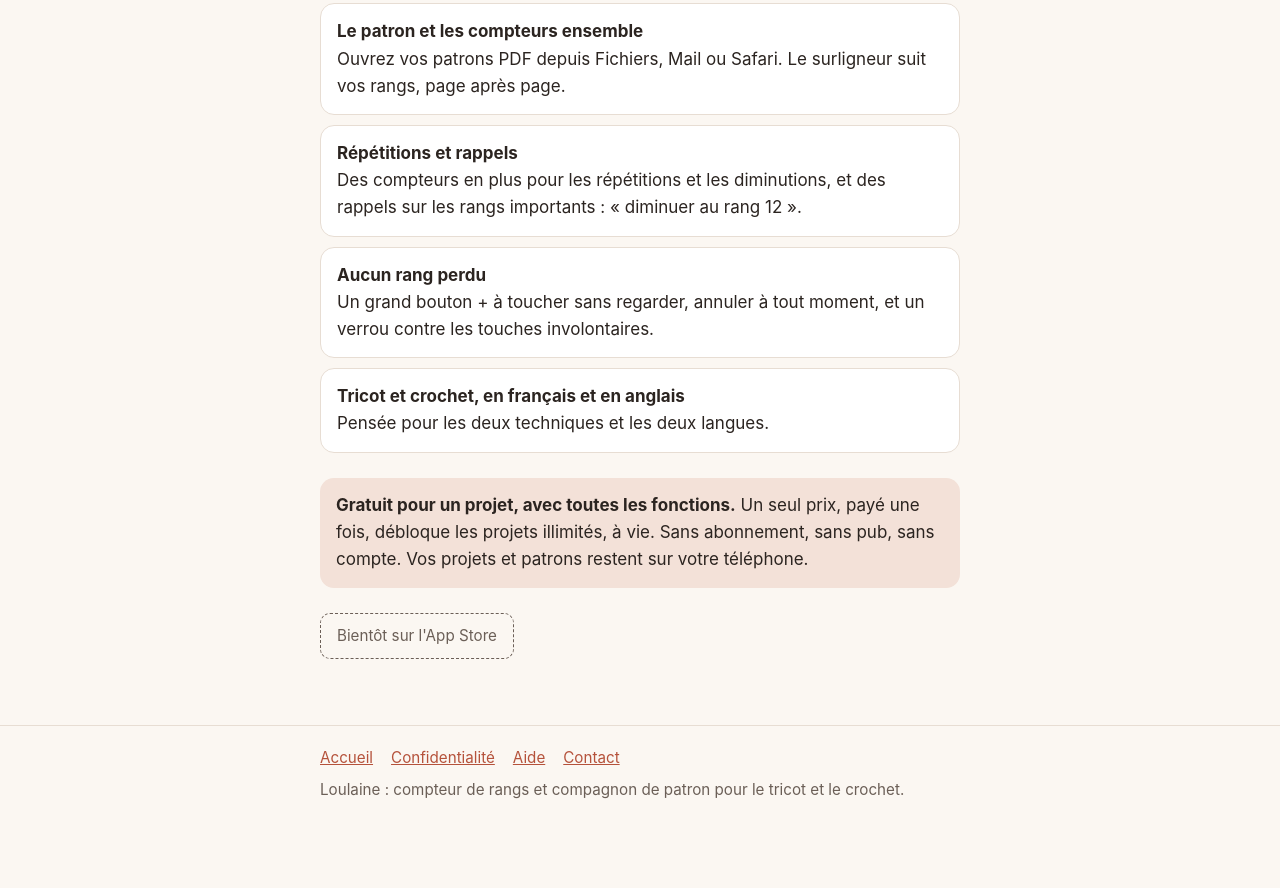
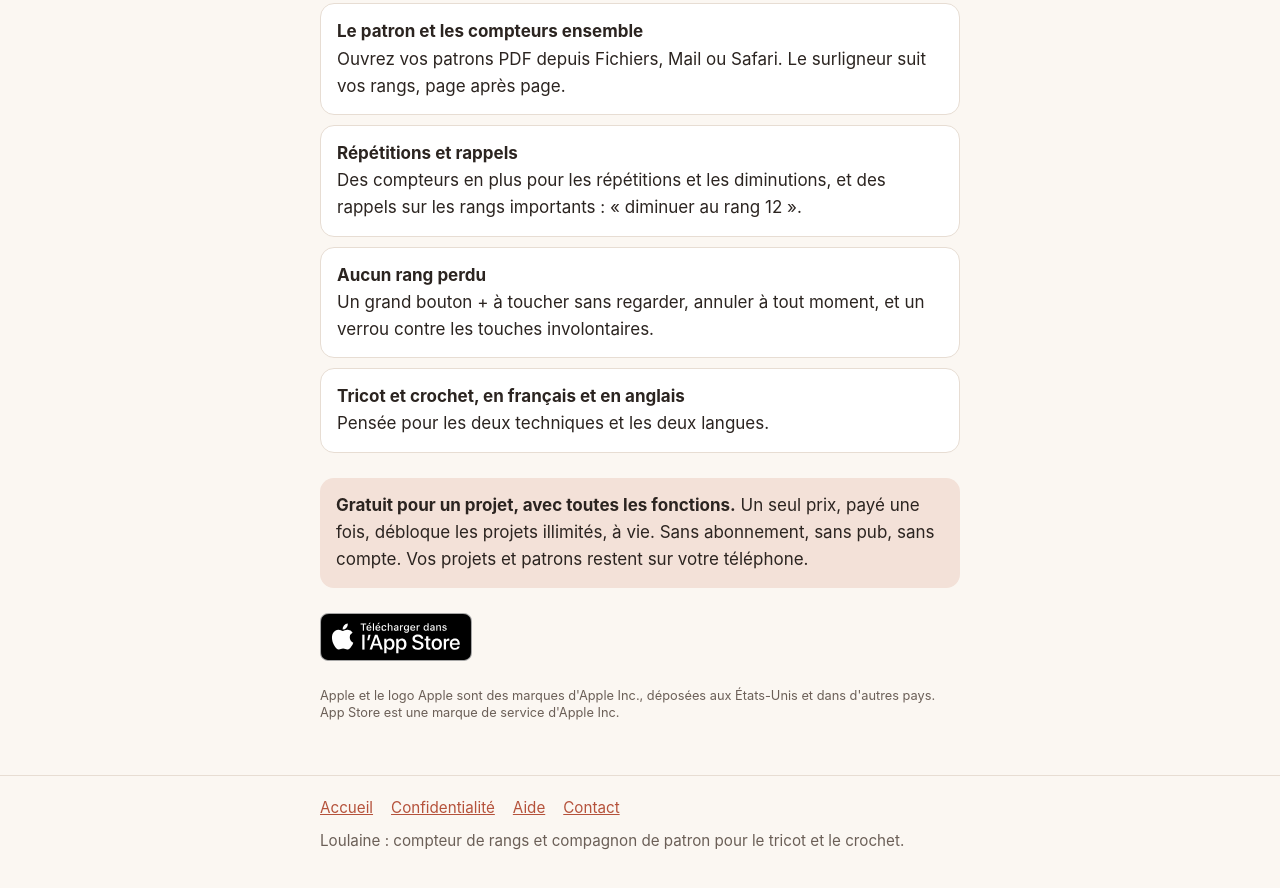
Before and after one commit to ardoise-studio/ardoise-studio.github.io, a plain HTML site: page loulaine/fr/index.html in a window 1280 px wide. Shown: the part 248-1136 px from the top of the page. Before the commit the page ends 1098 px from the top, so only its background shows below. Drawn offline with Linux system fonts and the light colour scheme.

Commit message:
loulaine: official App Store badge (EN/FR) linking to the live app

```diff
--- a/loulaine/fr/index.html
+++ b/loulaine/fr/index.html
@@ -28,7 +28,8 @@ le compteur avance et le surligneur descend sur la ligne suivante du patron.</p>
 </ul>
 <p class="price"><strong>Gratuit pour un projet, avec toutes les fonctions.</strong> Un seul prix, payé une fois, débloque
 les projets illimités, à vie. Sans abonnement, sans pub, sans compte. Vos projets et patrons restent sur votre téléphone.</p>
-<div class="badges"><span class="badge">Bientôt sur l'App Store</span></div>
+<div class="badges"><a class="store" href="https://apps.apple.com/app/id6832456726"><img src="../img/app-store-fr.svg" width="152" height="48" alt="Télécharger dans l'App Store"></a></div>
+<p class="legal">Apple et le logo Apple sont des marques d'Apple Inc., déposées aux États-Unis et dans d'autres pays. App Store est une marque de service d'Apple Inc.</p>
 
 </div></main>
 <footer class="site"><div class="wrap">
--- a/loulaine/style.css
+++ b/loulaine/style.css
@@ -46,7 +46,10 @@ a { color: var(--accent); }
 .features li { background: var(--surface); border: 1px solid var(--line); border-radius: 14px; padding: 14px 16px; margin-bottom: 10px; }
 .features strong { display: block; }
 .badges { display: flex; flex-wrap: wrap; gap: 10px; margin: 1.5em 0; }
-.badge { display: inline-block; padding: 10px 16px; border-radius: 10px; border: 1px dashed var(--muted); color: var(--muted); font-size: .95rem; }
+/* Apple badge rules: official artwork unmodified, height >= 40 px, clear space >= 1/4 of its height (12 px). */
+.store { display: inline-block; padding: 12px; margin: -12px; line-height: 0; }
+.store img { display: block; height: 48px; width: auto; }
+.legal { color: var(--muted); font-size: .8rem; line-height: 1.4; }
 .price { background: var(--accent-soft); border-radius: 14px; padding: 14px 16px; }
 .meta { color: var(--muted); font-size: .95rem; }
 details { background: var(--surface); border: 1px solid var(--line); border-radius: 14px; padding: 12px 16px; margin-bottom: 10px; }
```
Also changed, not shown: loulaine/index.html (+2 -1 lines), loulaine/img/app-store-en.svg (added), loulaine/img/app-store-fr.svg (added).
